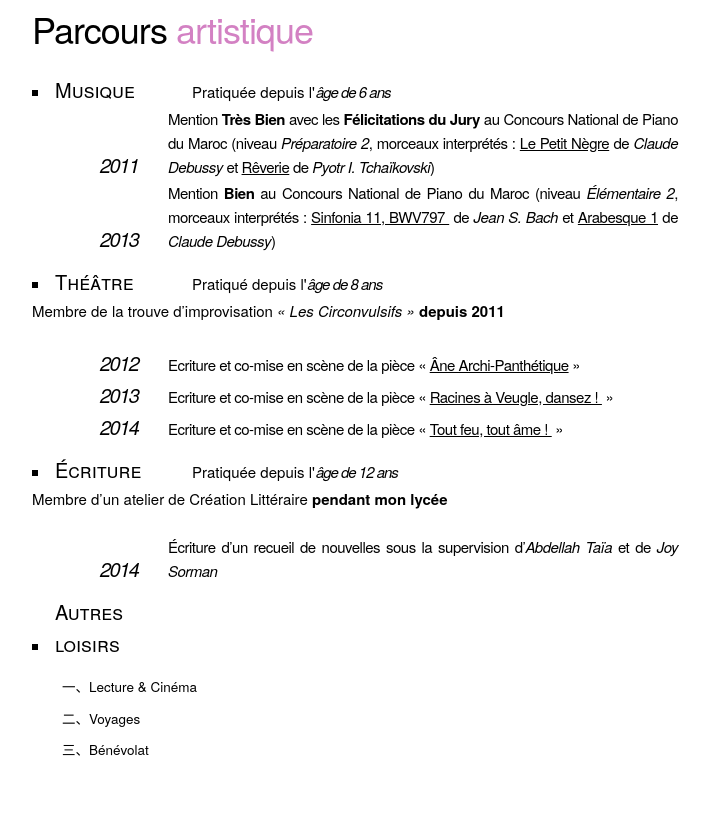
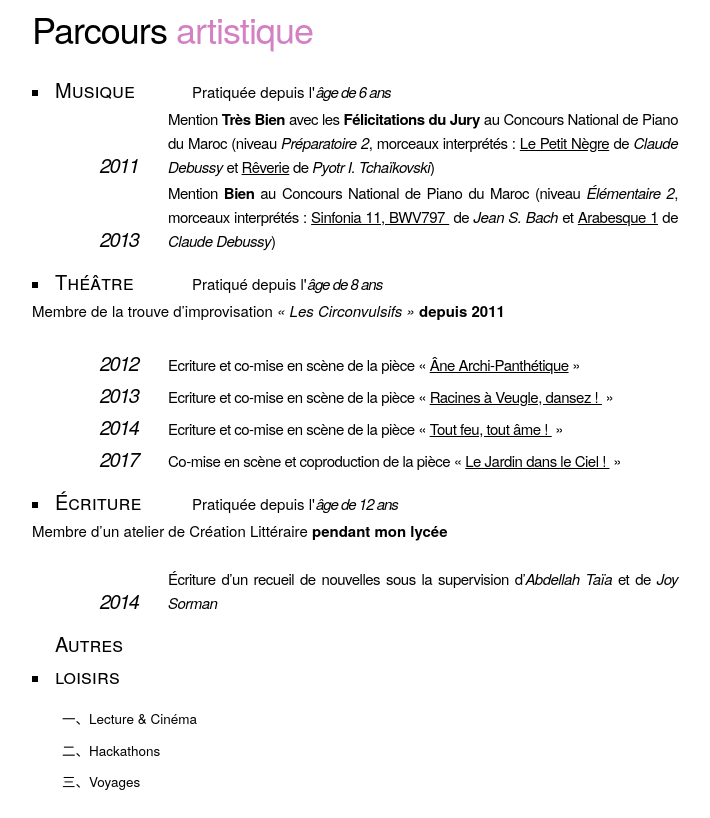
Before and after one commit to Otto-ben/otto-ben.github.io, a plain HTML site: page index.html in a window 1280 px wide. Shown: the part 2577-3395 px from the top of the page, without its empty margins (268-978 px from the left). Before the commit the page ends 3363 px from the top, so only its background shows below. Drawn offline with Linux system fonts and the light colour scheme; a web font is replaced by a local one.

Commit message:
Added new entries

```diff
--- a/index.html
+++ b/index.html
@@ -100,6 +100,7 @@
               <div class="year">2012</div><div class="event">Ecriture et co-mise en scène de la pièce « <u>Âne Archi-Panthétique</u> »</div><br>
               <div class="year">2013</div><div class="event">Ecriture et co-mise en scène de la pièce « <u>Racines à Veugle, dansez ! </u> »</div><br>
               <div class="year">2014</div><div class="event">Ecriture et co-mise en scène de la pièce « <u>Tout feu, tout âme ! </u> »</div><br>
+              <div class="year">2017</div><div class="event">Co-mise en scène et coproduction de la pièce « <u>Le Jardin dans le Ciel ! </u> »</div><br>
             </li>
             <li><div class="field">Écriture</div>Pratiquée depuis l'<div class="beginning">âge de 12 ans</div><br>
               <div style="font-size: 15px">Membre d’un atelier de Création Littéraire <b>pendant mon lycée</b></div><br>
@@ -108,8 +109,8 @@
             <li><div class="field">Autres loisirs</div><br>
               <ol>
                 <li>Lecture &amp; Cinéma</li>
+                <li>Hackathons</li>
                 <li>Voyages</li>
-                <li>Bénévolat</li>
               </ol>
             </li>
 					</ul>
```
Also changed, not shown: en.html (+2 -1 lines).
